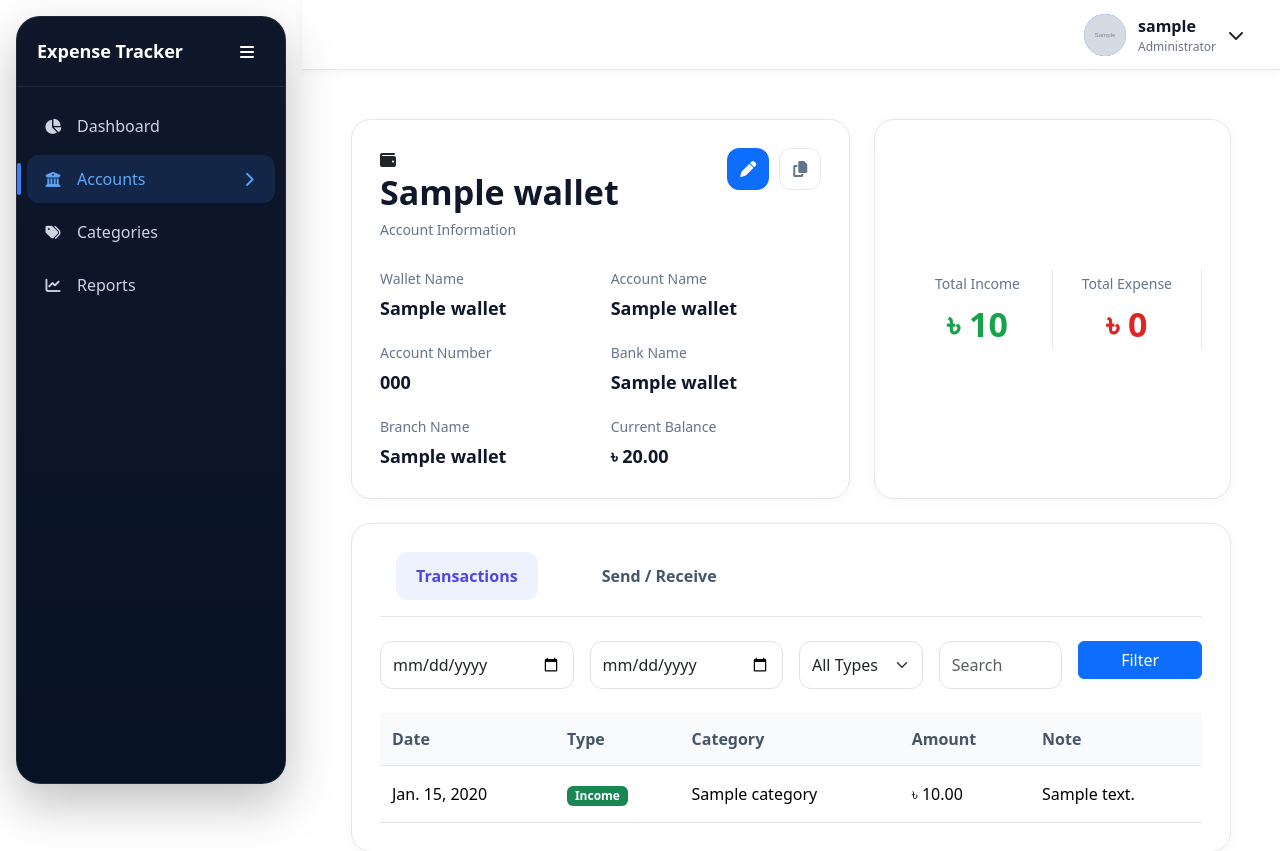
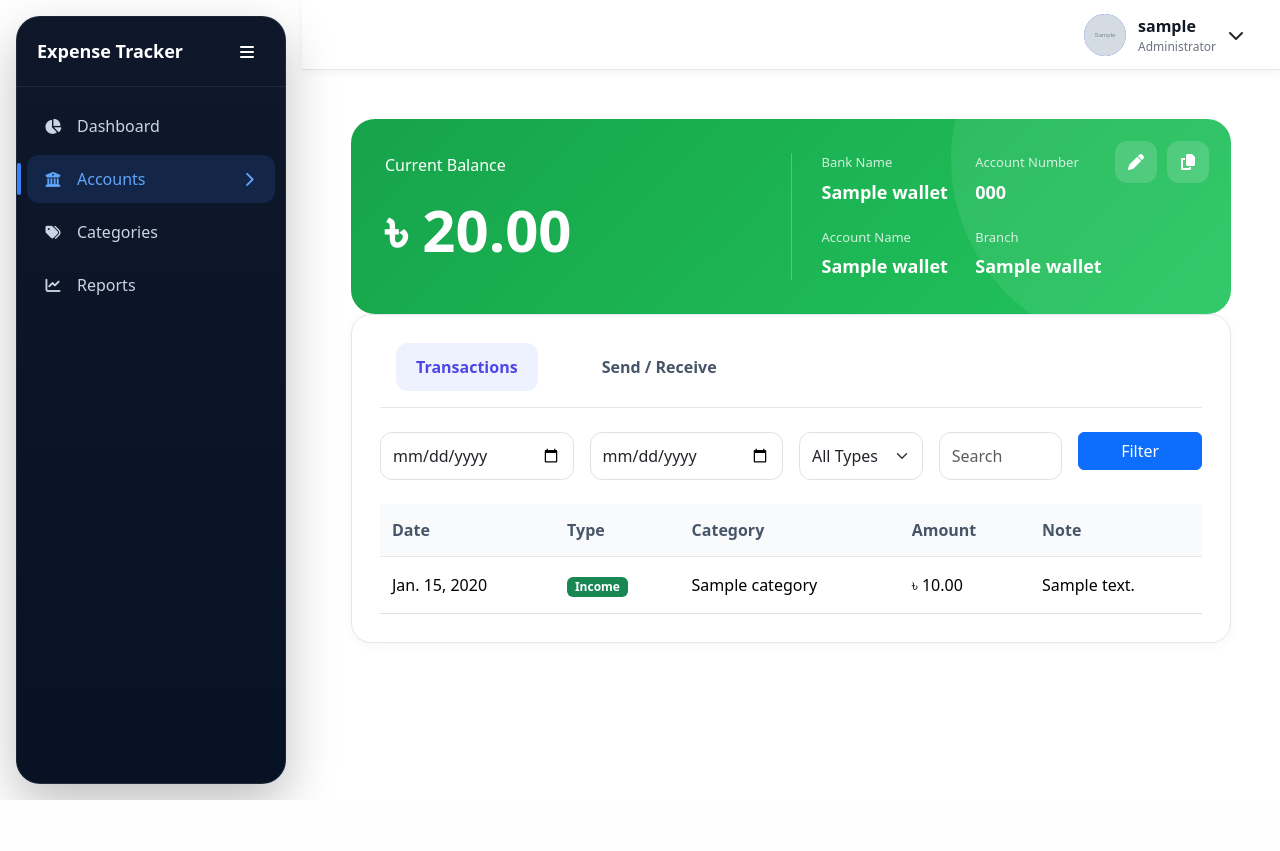
Before and after one commit to engrrasel/oneerp, a Django app: page /wallets/1/ in a window 1280 px wide. Shown: the top 851 px of the page. After the commit the page ends 800 px from the top, so only its background shows below. Run offline with Django 5.2, Linux system fonts and the light colour scheme; a user stored in the database is signed in; tables that the repository leaves empty hold one stand-in row (values such as "Sample post"); grey boxes marked "Sample" are stand-in pictures.

Commit message:
wallet detail hero ui redesign complited for desktop

```diff
--- a/wallets/static/wallets/css/wallet_detail.css
+++ b/wallets/static/wallets/css/wallet_detail.css
@@ -238,6 +238,98 @@
     color:#64748b;
 }
 
+.wallet-hero{
+    position:relative;
+
+    display:grid;
+    grid-template-columns:1fr 1px 1fr;
+
+    gap:30px;
+
+    background:linear-gradient(
+        135deg,
+        #16a34a,
+        #22c55e
+    );
+
+    border-radius:24px;
+    padding:34px;
+
+    color:#fff;
+    overflow:hidden;
+}
+
+.wallet-hero::before{
+    content:"";
+    position:absolute;
+    width:380px;
+    height:380px;
+    top:-150px;
+    right:-100px;
+    border-radius:50%;
+    background:rgba(255,255,255,.08);
+}
+
+.hero-left{
+    z-index:2;
+}
+
+.hero-left h1{
+    margin-top:18px;
+    font-size:58px;
+    font-weight:800;
+    color:#fff;
+}
+
+.hero-divider{
+    background:rgba(255,255,255,.25);
+}
+
+.hero-right{
+    display:grid;
+    grid-template-columns:1fr 1fr;
+    gap:22px;
+    padding-right:90px;
+    z-index:2;
+}
+
+.hero-info span{
+    display:block;
+    font-size:13px;
+    opacity:.8;
+    margin-bottom:6px;
+}
+
+.hero-info strong{
+    display:block;
+    font-size:18px;
+    font-weight:600;
+    color:#fff;
+}
+
+.hero-actions{
+    position:absolute;
+    top:22px;
+    right:22px;
+    display:flex;
+    gap:10px;
+}
+
+.hero-actions a,
+.hero-actions button{
+    width:42px;
+    height:42px;
+    border:none;
+    border-radius:12px;
+    background:rgba(255,255,255,.15);
+    color:#fff;
+    display:flex;
+    align-items:center;
+    justify-content:center;
+    text-decoration:none;
+}
+
+
 /* =========================
    TABLET
 ========================= */
--- a/wallets/templates/wallets/wallet_detail.html
+++ b/wallets/templates/wallets/wallet_detail.html
@@ -10,121 +10,55 @@
 <div class="wallet-detail-container">
 
     <!-- Account Information -->
-<!-- Overview Section -->
+<div class="wallet-hero">
 
-<div class="wallet-overview">
+    <div class="hero-left">
 
-    <!-- Account Information -->
+        <span class="hero-label">
+            Current Balance
+        </span>
 
-    <div class="wallet-card">
+        <h1>
+            ৳ {{ current_balance }}
+        </h1>
 
- <div class="wallet-card-header">
+    </div>
 
-    <div class="wallet-title">
+    <div class="hero-divider"></div>
 
-        <div class="wallet-icon">
-            <i class="fas fa-wallet"></i>
+    <div class="hero-right">
+
+        <div class="hero-info">
+            <span>Bank Name</span>
+            <strong>{{ wallet.bank_name|default:"-" }}</strong>
         </div>
 
-        <div>
-            <h2>{{ wallet.name }}</h2>
-            <p>Account Information</p>
+        <div class="hero-info">
+            <span>Account Number</span>
+            <strong>{{ wallet.account_number|default:"-" }}</strong>
+        </div>
+
+        <div class="hero-info">
+            <span>Account Name</span>
+            <strong>{{ wallet.account_name|default:"-" }}</strong>
+        </div>
+
+        <div class="hero-info">
+            <span>Branch</span>
+            <strong>{{ wallet.branch_name|default:"-" }}</strong>
         </div>
 
     </div>
 
-    <div class="wallet-actions">
+    <div class="hero-actions">
 
-        <a
-            href="{% url 'wallet_edit' wallet.id %}"
-            class="btn btn-primary"
-            title="Edit Wallet">
-
+        <a href="{% url 'wallet_edit' wallet.id %}">
             <i class="fas fa-pen"></i>
-
         </a>
 
-        <button
-            type="button"
-            class="btn-copy"
-            onclick="copyAccountInfo()"
-            title="Copy Account Info">
-
+        <button type="button" onclick="copyAccountInfo()">
             <i class="fas fa-copy"></i>
-
         </button>
-
-    </div>
-
-</div>
-
-        <div class="wallet-info-grid">
-
-            <div class="info-item">
-                <label>Wallet Name</label>
-                <strong>{{ wallet.name }}</strong>
-            </div>
-
-            <div class="info-item">
-                <label>Account Name</label>
-                <strong>{{ wallet.account_name|default:"-" }}</strong>
-            </div>
-
-            <div class="info-item">
-                <label>Account Number</label>
-                <strong>{{ wallet.account_number|default:"-" }}</strong>
-            </div>
-
-            <div class="info-item">
-                <label>Bank Name</label>
-                <strong>{{ wallet.bank_name|default:"-" }}</strong>
-            </div>
-
-            <div class="info-item">
-                <label>Branch Name</label>
-                <strong>{{ wallet.branch_name|default:"-" }}</strong>
-            </div>
-
-            <div class="info-item balance-highlight">
-                <label>Current Balance</label>
-                <strong>
-                    ৳ {{ current_balance }}
-                </strong>
-            </div>
-
-        </div>
-
-    </div>
-
-    <!-- Statistics -->
-
-    <div class="wallet-card stats-card">
-
-        <div class="stat-item">
-
-            <span>Total Income</span>
-
-            <h3 class="income">
-                ৳ {{ total_income }}
-            </h3>
-
-        </div>
-
-        <div class="stat-divider"></div>
-
-        <div class="stat-item">
-
-            <span>Total Expense</span>
-
-            <h3 class="expense">
-                ৳ {{ total_expense }}
-            </h3>
-
-        </div>
-
-        <div class="stat-divider"></div>
-
-
 
     </div>
 
```
